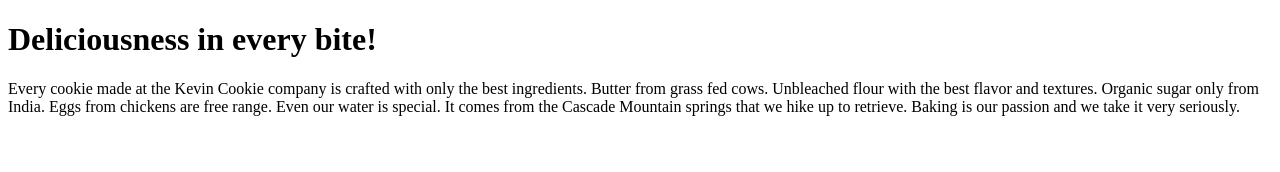
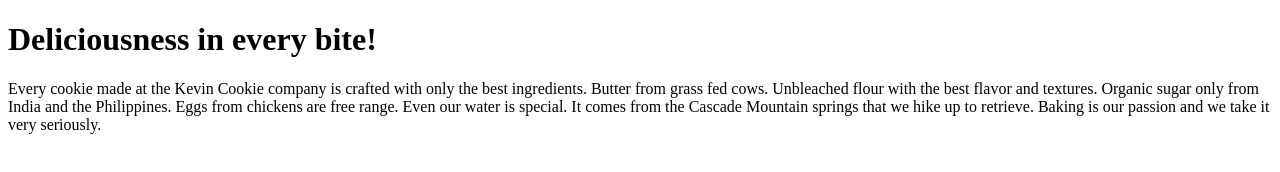
Before and after one commit to zeevjo/KevinCookieCompany.com, a plain HTML site: page index.htm in a window 1280 px wide. Drawn offline with Linux system fonts and the light colour scheme.

Commit message:
Update index.htm

```diff
--- a/index.htm
+++ b/index.htm
@@ -3,7 +3,7 @@
 <body>
 
 <h1>Deliciousness in every bite!</h1>
-<p>Every cookie made at the Kevin Cookie company is crafted with only the best ingredients. Butter from grass fed cows. Unbleached flour with the best flavor and textures. Organic sugar only from India. Eggs from chickens are free range. Even our water is special. It comes from the Cascade Mountain springs that we hike up to retrieve. Baking is our passion and we take it very seriously.</p>
+<p>Every cookie made at the Kevin Cookie company is crafted with only the best ingredients. Butter from grass fed cows. Unbleached flour with the best flavor and textures. Organic sugar only from India and the Philippines. Eggs from chickens are free range. Even our water is special. It comes from the Cascade Mountain springs that we hike up to retrieve. Baking is our passion and we take it very seriously.</p>
 
 </body>
 </html>
```
